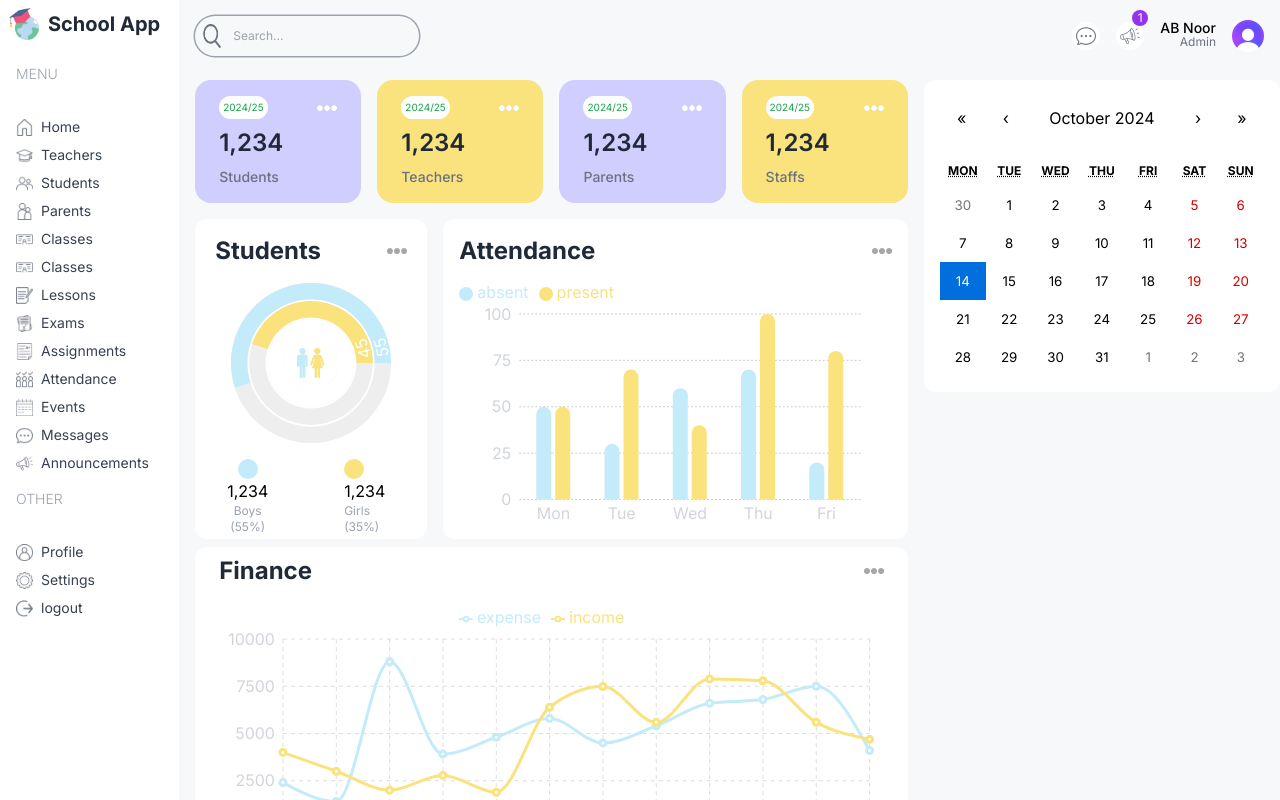
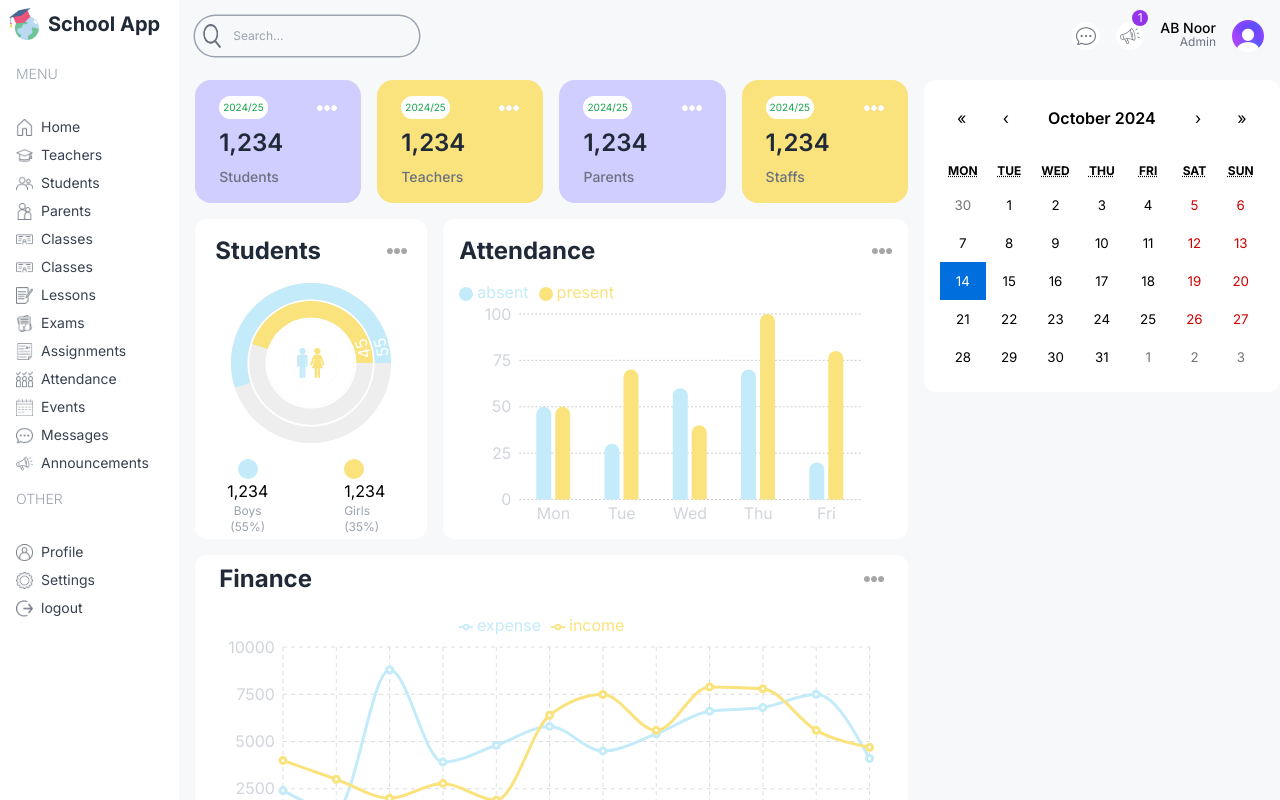
Before and after one commit to MdAbdullahIbnNoor/nextjs-school-dashboard, a Next.js app: page /dashboard/admin in a window 1280 px wide. Built offline with nearby package versions, Linux system fonts and the light colour scheme.

Commit message:
margin added

```diff
--- a/src/app/dashboard/admin/page.tsx
+++ b/src/app/dashboard/admin/page.tsx
@@ -28,7 +28,7 @@ const AdminPage = () => {
           </div>
         </div>
         {/* Bottom Charts */}
-        <div className="w-full h-[330px] rounded-xl bg-white">
+        <div className="w-full h-[330px] rounded-xl bg-white mt-4">
           <FinanceChart />
         </div>
       </div>
--- a/src/app/globals.css
+++ b/src/app/globals.css
@@ -7,3 +7,12 @@
     border: none !important;
     font-family: "Inter", sans-serif !important;
 }
+
+.react-calendar__navigation__label__labelText{
+    font-weight: 600;
+}
+
+.react-calendar__title--active{
+    background-color: #C3EBFA !important;
+    color: black !important;
+}
```
